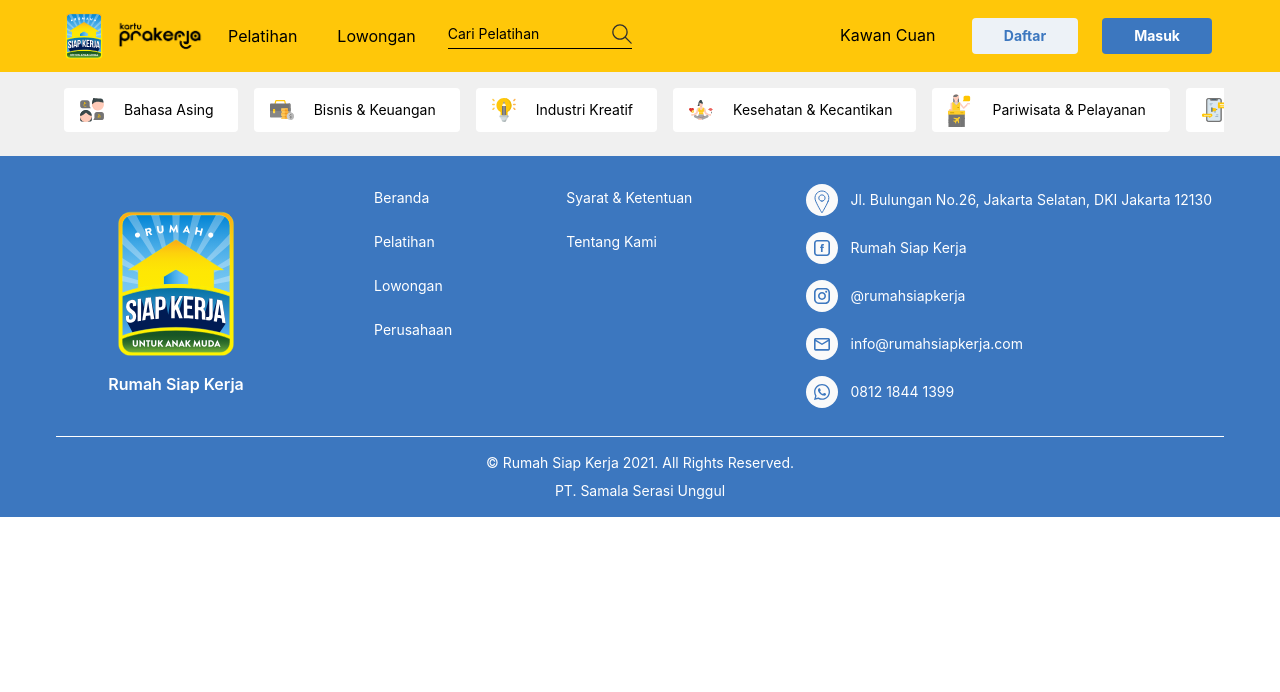
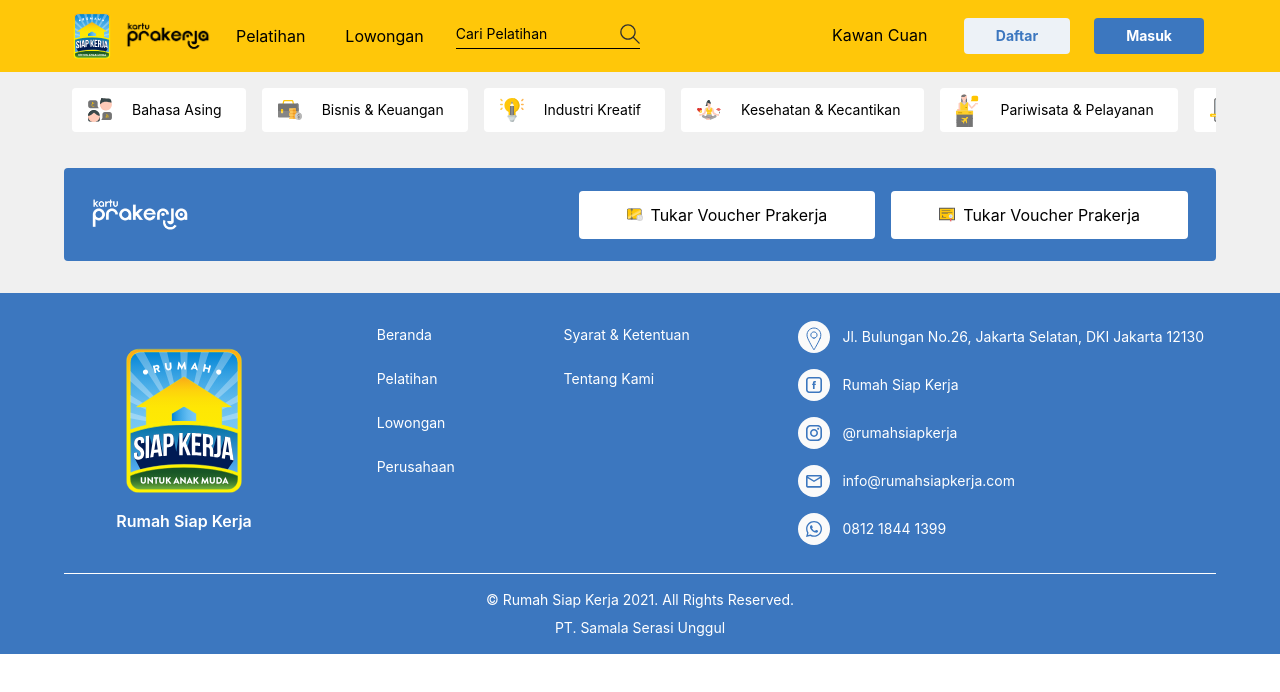
Before and after one commit to wismannur/rsk-clone, a Vue app: page / in a window 1280 px wide. Shown: the top 692 px of the page. Built offline with nearby package versions, Linux system fonts and the light colour scheme.

Commit message:
add section prakerja-button

```diff
--- a/src/App.vue
+++ b/src/App.vue
@@ -2,7 +2,7 @@
   <Header />
   <div class="home-body">
     <section class="category-icon">
-      <div class="container px-14">
+      <div class="container px-16">
         <div class="list-category scrollbar-black">
           <div
             v-for="(c, idx) in listCategory"
@@ -20,10 +20,31 @@
       </div>
     </section>
     <section class="banner">
-      <div class="container px-14"></div>
+      <div class="container px-16"></div>
     </section>
-    <Footer />
+    <section id="prakerja-button">
+      <div class="container px-16">
+        <div class="flex flex-row justify-between px-5 py-4 my-3 rounded bg-primary-blue">
+          <img src="/image/prakerja-white.png" alt="" class="w-28">
+          <div class="flex flex-row items-center justify-center">
+            <div class="left-voucher-prakerja w-1/2 mx-2 bg-white rounded flex items-center justify-center px-12 h-12">
+              <a href="https://www.rumahsiapkerja.com/redeem-voucher" class="flex">
+                <img src="/icon/tukar-voucher-prakerja.svg" alt="" class="w-4 mr-2">
+                Tukar Voucher Prakerja
+              </a>
+            </div>
+            <div class="right-sertifikat-prakerja w-1/2 mx-2 bg-white rounded flex items-center justify-center px-12 h-12">
+              <a href="https://www.rumahsiapkerja.com/check-certificate" class="flex">
+                <img src="/icon/check-sertifikat-pelatihan.svg" alt="" class="w-4 mr-2">
+                Tukar Voucher Prakerja
+              </a>
+            </div>
+          </div>
+        </div>
+      </div>
+    </section>
   </div>
+  <Footer />
   <!-- <img alt="Vue logo" src="./assets/logo.png" class="mx-auto" /> -->
   <!-- <HelloWorld msg="Hello Vue 3 + TypeScript + Vite" /> -->
 </template>
@@ -85,6 +106,7 @@
 }
 .home-body {
   background: #f0f0f0;
+  @apply pb-5;
 }
 .list-category {
   -webkit-box-orient: horizontal;
--- a/src/global-components/footer/Main.vue
+++ b/src/global-components/footer/Main.vue
@@ -1,6 +1,6 @@
 <template>
   <footer class="bg-primary-blue">
-    <div class="container px-14">
+    <div class="container px-16">
       <div class="flex flex-row justify-between border-b border-white">
         <div class="flex flex-row justify-center items-center py-5 ml-8 mr-2">
           <div
--- a/src/global-components/header/Main.vue
+++ b/src/global-components/header/Main.vue
@@ -1,6 +1,6 @@
 <template>
   <div id="header" class="w-full bg-primary-yellow">
-    <div class="container px-14">
+    <div class="container px-16">
       <div class="flex items-center justify-between min-h-16 py-2">
         <div class="left-top-header flex items-center justify-center">
           <a href="/" class="logo">
```
